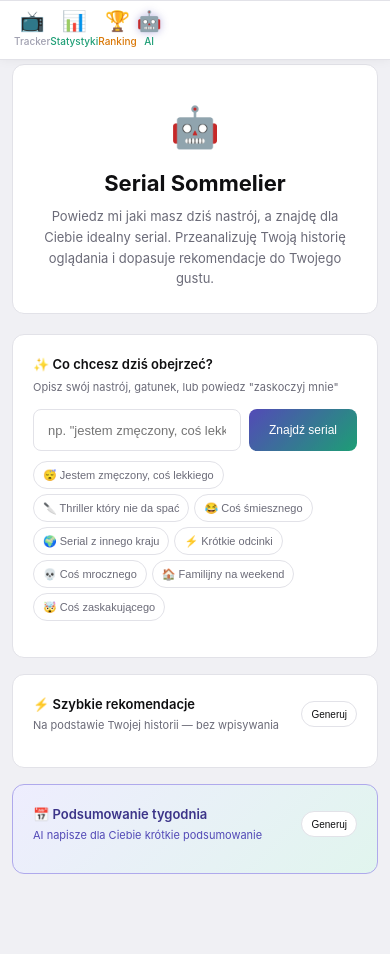
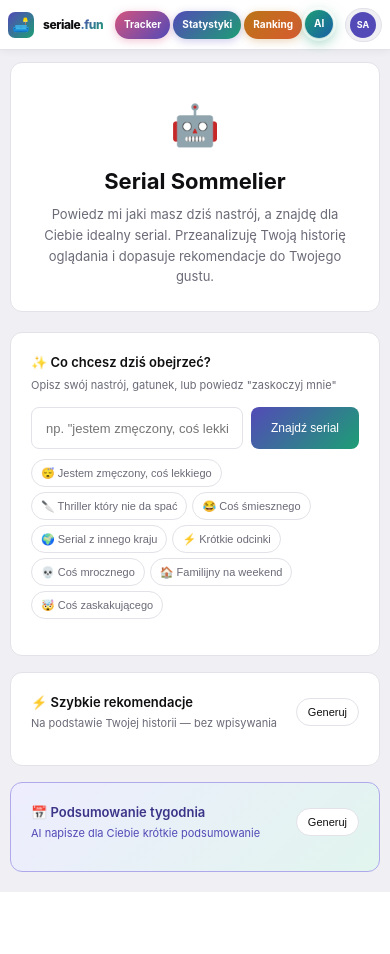
Before and after one commit to MarcinCeg/kanapowiec-v2, a Flask app: page /ai in a window 390 px wide. After the commit the page ends 892 px from the top, so only its background shows below. Run offline with Flask 3, Linux system fonts and the light colour scheme; the visitor is signed in with stand-in values (Sample User, id 1).

Commit message:
Update base.html

```diff
--- a/templates/base.html
+++ b/templates/base.html
@@ -13,41 +13,33 @@
   --blue:#2563eb;--orange:#d97706;--red:#dc2626;
   --purple:#534AB7;--teal:#1D9E75;
   --r8:8px;--r12:12px;
-  --nav-h:56px;--bot-h:60px;
+  --nav-h:56px;
 }
-body{background:var(--bg);color:var(--t);font-family:-apple-system,BlinkMacSystemFont,'Segoe UI',sans-serif;font-size:14px;line-height:1.5;min-height:100vh;padding-bottom:var(--bot-h)}
+body{background:var(--bg);color:var(--t);font-family:-apple-system,BlinkMacSystemFont,'Segoe UI',sans-serif;font-size:14px;line-height:1.5;min-height:100vh;padding-bottom:8px}
 
-/* ═══════════════════════════════════════════
-   TOP NAV
-══════════════════════════════════════════ */
-nav{background:var(--s);border-bottom:1px solid var(--border);padding:0 20px;height:var(--nav-h);display:flex;align-items:center;justify-content:space-between;position:sticky;top:0;z-index:200;box-shadow:0 1px 8px rgba(0,0,0,.06)}
-.logo{display:flex;align-items:center;gap:9px;text-decoration:none}
+/* TOP NAV */
+nav{background:var(--s);border-bottom:1px solid var(--border);padding:0 20px;height:var(--nav-h);display:flex;align-items:center;justify-content:space-between;gap:10px;position:sticky;top:0;z-index:200;box-shadow:0 1px 8px rgba(0,0,0,.06)}
+.logo{display:flex;align-items:center;gap:9px;text-decoration:none;flex-shrink:0}
 .logo-icon{width:34px;height:34px;background:linear-gradient(135deg,var(--purple),var(--teal));border-radius:10px;display:flex;align-items:center;justify-content:center;font-size:18px;flex-shrink:0}
 .logo-text{font-size:15px;font-weight:800;color:var(--t);letter-spacing:-.4px;line-height:1.1}
 .logo-sub{font-size:9px;color:var(--h);letter-spacing:.8px;text-transform:uppercase}
 
-/* Desktop nav tabs — floating pills z cieniem */
-.nav-center{display:flex;gap:4px;align-items:center}
-.nav-tab{height:30px;padding:0 14px;border-radius:15px;border:none;font-size:11px;font-weight:700;cursor:pointer;text-decoration:none;display:inline-flex;align-items:center;white-space:nowrap;transition:all .15s;color:#fff}
-.nav-tab:hover{opacity:.88;transform:translateY(-1px)}
+.nav-center{display:flex;gap:6px;align-items:center;flex:1;justify-content:center}
+.nav-tab{height:32px;padding:0 16px;border-radius:16px;border:none;font-size:12px;font-weight:700;cursor:pointer;text-decoration:none;display:inline-flex;align-items:center;white-space:nowrap;transition:all .18s;color:#fff;letter-spacing:.1px}
+.nav-tab:hover{transform:translateY(-1px);filter:brightness(1.08)}
 .nav-tab:active{transform:translateY(0)}
-/* Tracker — szary nieaktywny, czarny aktywny */
-.nav-tab.tracker-tab{background:#9b9ba8;color:#fff}
-.nav-tab.tracker-tab:hover{background:#6b6b78}
-.nav-tab.tracker-tab.active{background:#0f0f11;color:#fff;box-shadow:0 2px 10px rgba(0,0,0,.3)}
-/* Statystyki */
-.nav-tab.stats-tab{background:linear-gradient(135deg,var(--purple),var(--teal));color:#fff;box-shadow:0 2px 8px rgba(83,74,183,.3)}
-.nav-tab.stats-tab.active{box-shadow:0 2px 14px rgba(83,74,183,.5);transform:translateY(-1px)}
-/* Ranking */
-.nav-tab.ranking-tab{background:linear-gradient(135deg,#BA7517,#D85A30);color:#fff;box-shadow:0 2px 8px rgba(186,117,23,.3)}
-.nav-tab.ranking-tab.active{box-shadow:0 2px 14px rgba(186,117,23,.5);transform:translateY(-1px)}
-/* AI */
-.nav-tab.ai-tab{background:linear-gradient(135deg,#1D9E75,#185FA5);color:#fff;box-shadow:0 2px 8px rgba(29,158,117,.3)}
-.nav-tab.ai-tab.active{box-shadow:0 2px 14px rgba(29,158,117,.5);transform:translateY(-1px)}
+.nav-tab.active{outline:2px solid rgba(255,255,255,.5);outline-offset:1px;transform:translateY(-1px)}
 
-.nav-right{display:flex;align-items:center;gap:8px}
+.nav-tab.tracker-tab{background:linear-gradient(135deg,#D4537E,#534AB7);box-shadow:0 2px 8px rgba(212,83,126,.35)}
+.nav-tab.tracker-tab.active{box-shadow:0 4px 14px rgba(212,83,126,.5)}
+.nav-tab.stats-tab{background:linear-gradient(135deg,#534AB7,#1D9E75);box-shadow:0 2px 8px rgba(83,74,183,.3)}
+.nav-tab.stats-tab.active{box-shadow:0 4px 14px rgba(83,74,183,.5)}
+.nav-tab.ranking-tab{background:linear-gradient(135deg,#BA7517,#D85A30);box-shadow:0 2px 8px rgba(186,117,23,.3)}
+.nav-tab.ranking-tab.active{box-shadow:0 4px 14px rgba(186,117,23,.5)}
+.nav-tab.ai-tab{background:linear-gradient(135deg,#1D9E75,#185FA5);box-shadow:0 2px 8px rgba(29,158,117,.3)}
+.nav-tab.ai-tab.active{box-shadow:0 4px 14px rgba(29,158,117,.5)}
 
-/* User pill */
+.nav-right{display:flex;align-items:center;gap:8px;flex-shrink:0}
 .nav-user-pill{display:flex;align-items:center;gap:7px;background:var(--bg);border:1px solid var(--b);border-radius:20px;padding:4px 12px 4px 5px;cursor:pointer;transition:all .15s;text-decoration:none}
 .nav-user-pill:hover{border-color:var(--b2);background:#e8e8ee}
 .nav-avatar{width:26px;height:26px;border-radius:50%;display:flex;align-items:center;justify-content:center;font-size:10px;font-weight:700;color:#fff;flex-shrink:0}
@@ -57,48 +49,12 @@
 .badge-pro{font-size:8px;padding:1px 5px;border-radius:20px;background:linear-gradient(135deg,var(--purple),var(--teal));color:#fff;font-weight:700}
 .badge-free{font-size:8px;padding:1px 5px;border-radius:20px;background:#FEF3C7;color:#92400E;font-weight:700}
 
-/* Hamburger (mobile) */
-.hamburger{display:none;flex-direction:column;gap:4px;cursor:pointer;padding:6px;border-radius:8px;border:none;background:none}
-.hamburger span{width:20px;height:2px;background:var(--t);border-radius:2px;transition:all .2s}
-.hamburger.open span:nth-child(1){transform:rotate(45deg) translate(4px,4px)}
-.hamburger.open span:nth-child(2){opacity:0}
-.hamburger.open span:nth-child(3){transform:rotate(-45deg) translate(4px,-4px)}
-
-/* Mobile drawer menu */
-.mobile-drawer{position:fixed;top:var(--nav-h);left:0;right:0;background:var(--s);border-bottom:1px solid var(--border);z-index:199;padding:12px 16px;display:none;flex-direction:column;gap:6px;box-shadow:0 4px 20px rgba(0,0,0,.12)}
-.mobile-drawer.open{display:flex}
-.drawer-tab{height:44px;padding:0 14px;border-radius:12px;border:none;background:var(--bg);font-size:13px;font-weight:500;cursor:pointer;color:var(--t);text-decoration:none;display:flex;align-items:center;gap:10px;transition:all .15s}
-.drawer-tab:hover{background:#e8e8ee}
-.drawer-tab.active{background:var(--t);color:#fff}
-.drawer-tab.stats-tab{background:linear-gradient(135deg,var(--purple),var(--teal));color:#fff}
-.drawer-tab.ranking-tab{background:linear-gradient(135deg,#BA7517,#D85A30);color:#fff}
-.drawer-tab.ai-tab{background:linear-gradient(135deg,#1D9E75,#185FA5);color:#fff}
-.drawer-divider{height:1px;background:var(--border);margin:4px 0}
-
-/* ═══════════════════════════════════════════
-   BOTTOM NAV BAR (mobile)
-══════════════════════════════════════════ */
-.bottom-nav{display:none;position:fixed;bottom:0;left:0;right:0;height:var(--bot-h);background:var(--s);border-top:1px solid var(--border);z-index:200;box-shadow:0 -2px 12px rgba(0,0,0,.08)}
-.bottom-nav-inner{display:flex;align-items:center;height:100%}
-.bot-tab{flex:1;display:flex;flex-direction:column;align-items:center;justify-content:center;gap:3px;text-decoration:none;color:var(--h);border:none;background:none;cursor:pointer;font-size:10px;font-weight:500;padding:0;transition:color .15s;height:100%}
-.bot-tab .bot-ico{font-size:20px;line-height:1}
-.bot-tab.active{color:var(--purple)}
-.bot-tab.active .bot-ico{filter:drop-shadow(0 0 4px rgba(83,74,183,.4))}
-.bot-tab.bot-stats{color:var(--teal)}
-.bot-tab.bot-stats.active{color:var(--teal)}
-.bot-tab.bot-ranking{color:var(--orange)}
-.bot-tab.bot-ranking.active{color:var(--orange)}
-.bot-tab.bot-ai{color:#1D9E75}
-.bot-tab.bot-ai.active{color:#1D9E75}
-
-/* Buttons */
 .btn{display:inline-flex;align-items:center;gap:5px;height:32px;padding:0 14px;border-radius:20px;border:1px solid var(--border);background:var(--s);color:var(--t);font-size:12px;font-weight:500;cursor:pointer;text-decoration:none;transition:all .15s;white-space:nowrap}
 .btn:hover{border-color:var(--b2);background:var(--bg)}
 .btn-primary{background:linear-gradient(135deg,var(--purple),var(--teal));color:#fff;border:none}
 .btn-primary:hover{opacity:.9}
 .btn-sm{height:28px;padding:0 11px;font-size:11px;border-radius:20px}
 
-/* Flash */
 .flashes{padding:0 20px;margin-top:8px}
 .flash{padding:10px 14px;border-radius:var(--r8);margin-bottom:6px;font-size:13px;display:flex;align-items:center;gap:8px}
 .flash.error{background:#fef2f2;border:1px solid #fecaca;color:#991b1b}
@@ -107,9 +63,6 @@
 
 main{max-width:1100px;margin:0 auto;padding:16px 20px}
 
-/* ═══════════════════════════════════════════
-   SECTION BOX
-══════════════════════════════════════════ */
 .section-box{border:1px solid var(--border);border-radius:14px;overflow:hidden;background:var(--s);margin-bottom:14px;box-shadow:0 1px 4px rgba(0,0,0,.04)}
 .section-header{display:flex;align-items:center;justify-content:space-between;padding:11px 14px;border-bottom:1px solid var(--border)}
 .section-header-left{display:flex;align-items:center;gap:8px}
@@ -118,8 +71,6 @@
 .section-count{font-size:11px;background:var(--bg);border:1px solid var(--border);color:var(--m);border-radius:20px;padding:1px 8px;font-weight:600}
 .section-right{display:flex;align-items:center;gap:7px;font-size:11px;color:var(--h)}
 .section-body{padding:12px}
-
-/* Legacy sec-div */
 .sec-div{display:flex;align-items:center;justify-content:space-between;background:var(--bg);border-radius:var(--r8);padding:7px 12px;margin:16px 0 12px;border-left:3px solid var(--b2)}
 .sec-div-l{display:flex;align-items:center;gap:7px}
 .sec-div-title{font-size:13px;font-weight:600;color:var(--t)}
@@ -127,7 +78,6 @@
 .sec-div-r{display:flex;align-items:center;gap:7px;font-size:11px;color:var(--h)}
 .dot8{width:7px;height:7px;border-radius:50%;flex-shrink:0}
 
-/* LIMIT STRIP */
 .limit-strip{background:var(--s);border:1px solid var(--border);border-radius:12px;padding:10px 14px;margin-bottom:12px;display:flex;align-items:center;gap:14px;flex-wrap:wrap;box-shadow:0 1px 4px rgba(0,0,0,.04)}
 .limit-item{display:flex;align-items:center;gap:6px;font-size:11px;color:var(--m)}
 .lbar{width:56px;height:4px;background:var(--bg);border-radius:2px;overflow:hidden}
@@ -138,18 +88,15 @@
 .upgrade-hint{margin-left:auto;font-size:11px;color:var(--purple);font-weight:600;cursor:pointer;text-decoration:none;background:#EEEDFE;padding:3px 10px;border-radius:20px}
 .upgrade-hint:hover{background:#e0dffe}
 
-/* EMPTY */
 .empty{padding:28px;text-align:center;color:var(--h)}
 .empty-ico{font-size:28px;margin-bottom:8px}
 .empty p{font-size:12px}
 
-/* CARD GRIDS */
 .wgrid{display:grid;grid-template-columns:repeat(auto-fill,minmax(130px,1fr));gap:10px}
 .kgrid{display:grid;grid-template-columns:repeat(auto-fill,minmax(155px,1fr));gap:10px}
 .ogrid{display:grid;grid-template-columns:repeat(auto-fill,minmax(145px,1fr));gap:10px}
 .obgrid{display:grid;grid-template-columns:repeat(auto-fill,minmax(115px,1fr));gap:8px}
 
-/* WATCHING CARD */
 .wcard{background:var(--s);border:1px solid var(--border);border-radius:var(--r12);overflow:hidden;position:relative;transition:border-color .15s,box-shadow .15s}
 .wcard:hover{border-color:var(--b2);box-shadow:0 2px 10px rgba(0,0,0,.07)}
 .wcard.new-today{border-color:var(--gbd);background:var(--gbg)}
@@ -176,7 +123,6 @@
 .wdel{position:absolute;top:6px;right:6px;background:rgba(255,255,255,.85);border:none;color:var(--m);width:20px;height:20px;border-radius:50%;cursor:pointer;font-size:13px;line-height:1;display:flex;align-items:center;justify-content:center;transition:color .15s;backdrop-filter:blur(4px)}
 .wdel:hover{color:var(--red);background:#fff}
 
-/* KANDYDAT CARD */
 .kcard{background:var(--s);border:1px solid var(--border);border-radius:var(--r12);overflow:hidden;position:relative;transition:all .15s}
 .kcard:hover{border-color:var(--b2);box-shadow:0 2px 10px rgba(0,0,0,.07)}
 .kimg{width:100%;aspect-ratio:2/3;background:var(--bg);display:flex;align-items:center;justify-content:center;font-size:28px;overflow:hidden}
@@ -193,7 +139,6 @@
 .kpromote{position:absolute;bottom:0;left:0;right:0;background:var(--t);border:none;color:#fff;padding:7px;font-size:11px;font-weight:500;cursor:pointer;text-align:center;transition:background .15s}
 .kpromote:hover{background:#2a2a2a}
 
-/* ODKRYJ CARD */
 .ocard{background:var(--s);border:1px solid var(--border);border-radius:var(--r12);overflow:hidden;position:relative;transition:all .15s}
 .ocard:hover{border-color:var(--b2);box-shadow:0 2px 10px rgba(0,0,0,.07)}
 .oimg{width:100%;aspect-ratio:2/3;background:var(--bg);display:flex;align-items:center;justify-content:center;font-size:26px;overflow:hidden}
@@ -214,7 +159,6 @@
 .flag-btn:hover{background:var(--blue);color:#fff}
 .flag-btn.flagged{background:#f0fdf4;color:var(--green);pointer-events:none}
 
-/* OBEJRZANE CARD */
 .obcard{background:var(--s);border:1px solid var(--border);border-radius:var(--r12);overflow:hidden;position:relative;opacity:.75;transition:all .15s}
 .obcard:hover{opacity:1;border-color:var(--b2)}
 .obimg{width:100%;aspect-ratio:2/3;background:var(--bg);display:flex;align-items:center;justify-content:center;font-size:22px;overflow:hidden}
@@ -227,7 +171,6 @@
 .ob-del{position:absolute;top:4px;right:4px;background:rgba(255,255,255,.85);border:none;color:var(--h);width:17px;height:17px;border-radius:50%;cursor:pointer;font-size:10px;display:flex;align-items:center;justify-content:center}
 .ob-del:hover{color:var(--red)}
 
-/* FILTRY */
 .filt-row{display:flex;align-items:center;gap:5px;flex-wrap:wrap}
 .filt-label{font-size:11px;color:var(--h);white-space:nowrap;font-weight:600;background:var(--bg);padding:2px 8px;border-radius:20px}
 .filt-sep{width:1px;height:16px;background:var(--b2);flex-shrink:0;margin:0 2px}
@@ -237,7 +180,6 @@
 .fpill-genre-on{background:#EEEDFE;color:#3C3489;border-color:#AFA9EC}
 .fpill-country-on{background:#E1F5EE;color:#085041;border-color:#5DCAA5}
 
-/* ACCORDION FILTRY */
 .filter-accordion{background:var(--bg);border:1px solid var(--b);border-radius:10px;overflow:hidden;margin-bottom:8px}
 .filter-acc-header{display:flex;align-items:center;justify-content:space-between;padding:8px 12px;cursor:pointer;user-select:none;transition:background .15s}
 .filter-acc-header:hover{background:#e8e8ee}
@@ -254,7 +196,6 @@
 .filter-acc-body{padding:10px 12px;border-top:1px solid var(--b);display:none}
 .filter-acc-body.open{display:block}
 
-/* POPUP */
 .card-popup{position:fixed;z-index:9999;width:300px;background:#fff;border-radius:16px;box-shadow:0 8px 40px rgba(0,0,0,.18);border:1px solid var(--b);pointer-events:none;opacity:0;transform:translateY(6px) scale(.98);transition:opacity .18s,transform .18s;overflow:hidden}
 .card-popup.visible{opacity:1;transform:translateY(0) scale(1);pointer-events:auto}
 .popup-header{display:flex;gap:12px;padding:14px 14px 10px}
@@ -288,7 +229,6 @@
 .actor-popup-close:hover{color:var(--red)}
 .actor-popup-known{font-size:10px;color:var(--h);margin-top:6px;line-height:1.4}
 
-/* AUTOCOMPLETE */
 .add-row{display:flex;gap:7px;margin-bottom:10px;position:relative}
 .add-inp{flex:1;height:38px;padding:0 13px;border:1px solid var(--border);border-radius:var(--r8);background:var(--s);color:var(--t);font-size:13px;outline:none;transition:border-color .15s}
 .add-inp:focus{border-color:#888}
@@ -299,7 +239,6 @@
 .ac-item:last-child{border:none}
 .ac-item:hover{background:var(--bg)}
 
-/* PLATFORMY */
 .pgrid{display:grid;grid-template-columns:repeat(auto-fill,minmax(110px,1fr));gap:8px;margin-bottom:12px}
 .ps{background:var(--s);border:1.5px solid var(--border);border-radius:var(--r12);padding:10px 8px;display:flex;flex-direction:column;align-items:center;gap:5px;cursor:pointer;transition:all .15s}
 .ps:hover{border-color:var(--b2)}
@@ -308,7 +247,6 @@
 .psname{font-size:10px;font-weight:500;color:var(--m)}
 .ps.on .psname{color:var(--t);font-weight:600}
 
-/* LOGIN PROMPT POPUP */
 .login-prompt-overlay{display:none;position:fixed;inset:0;background:rgba(0,0,0,.5);z-index:9500;align-items:flex-end;justify-content:center;padding-bottom:0}
 .login-prompt-overlay.show{display:flex}
 .login-prompt-box{background:var(--s);border-radius:20px 20px 0 0;padding:28px 24px 40px;width:100%;max-width:480px;box-shadow:0 -4px 40px rgba(0,0,0,.2);animation:slideUp .35s ease}
@@ -322,21 +260,22 @@
 .login-prompt-skip{text-align:center;margin-top:12px;font-size:11px;color:var(--h);cursor:pointer}
 .login-prompt-skip:hover{color:var(--t)}
 
-/* ═══════════════════════════════════════════
-   RESPONSIVE
-══════════════════════════════════════════ */
+/* ═══════════════════════════════════════
+   MOBILE
+═══════════════════════════════════════ */
 @media(max-width:640px){
-  body{padding-bottom:calc(var(--bot-h) + 8px)}
-  nav{padding:0 14px;height:52px}
-  main{padding:12px 12px}
+  :root{--nav-h:50px}
+  nav{padding:0 8px;gap:4px}
+  main{padding:12px 10px}
   .logo-sub{display:none}
-  .nav-center{display:none}
-  .hamburger{display:none}
-  .bottom-nav{display:flex}
-  .nav-user-pill{padding:3px 8px 3px 5px}
-  .nav-user-pill .nav-user-info{display:none}
-  .nav-avatar{width:24px;height:24px;font-size:9px}
-  .btn-sm{height:26px;padding:0 9px;font-size:10px}
+  .logo-text{font-size:12px}
+  .logo-icon{width:26px;height:26px;font-size:14px;border-radius:7px}
+  .nav-center{gap:3px}
+  .nav-tab{height:28px;padding:0 9px;font-size:10px;border-radius:14px;letter-spacing:0}
+  .nav-user-pill{padding:3px 5px 3px 4px}
+  .nav-user-info{display:none}
+  .nav-avatar{width:26px;height:26px;font-size:9px}
+  .nav-right .btn-sm{height:26px;padding:0 8px;font-size:10px}
   .wgrid{grid-template-columns:repeat(auto-fill,minmax(110px,1fr));gap:8px}
   .kgrid{grid-template-columns:repeat(auto-fill,minmax(140px,1fr));gap:8px}
   .ogrid{grid-template-columns:repeat(auto-fill,minmax(130px,1fr));gap:8px}
@@ -345,14 +284,16 @@
   .fpill{height:28px;font-size:11px;padding:0 9px}
   .limit-strip{gap:10px}
   .lbar{width:40px}
-  .login-prompt-box{border-radius:20px 20px 0 0}
+}
+@media(max-width:360px){
+  .nav-tab{height:24px;padding:0 6px;font-size:9px}
+  .logo-text{display:none}
 }
 </style>
 {% block extra_css %}{% endblock %}
 </head>
 <body>
 
-{# ── TOP NAV ── #}
 <nav>
   <a href="/" class="logo">
     <div class="logo-icon">🛋️</div>
@@ -385,45 +326,6 @@
     <a href="/auth/login" class="btn btn-sm">Zaloguj</a>
     <a href="/auth/register" class="btn btn-sm btn-primary">Rejestracja</a>
     {% endif %}
-    <button class="hamburger" id="hamburgerBtn" onclick="toggleDrawer()"><span></span><span></span><span></span></button>
-  </div>
-
-  {# Mobile drawer #}
-  <div class="mobile-drawer" id="mobileDrawer">
-    <a href="/app" class="drawer-tab {% if request.endpoint == 'main.index' %}active{% endif %}" onclick="closeDrawer()">📺 Tracker</a>
-    <a href="/stats" class="drawer-tab stats-tab" onclick="closeDrawer()">📊 Statystyki</a>
-    <a href="/ranking" class="drawer-tab ranking-tab" onclick="closeDrawer()">🏆 Ranking</a>
-    <a href="/ai" class="drawer-tab ai-tab" onclick="closeDrawer()">🤖 AI</a>
-    <div class="drawer-divider"></div>
-    {% if current_user.is_authenticated %}
-    <a href="/settings" class="drawer-tab" onclick="closeDrawer()">⚙️ Ustawienia</a>
-    <a href="/auth/logout" class="drawer-tab" onclick="closeDrawer()">🚪 Wyloguj</a>
-    {% else %}
-    <a href="/auth/login" class="drawer-tab" onclick="closeDrawer()">🔑 Zaloguj się</a>
-    <a href="/auth/register" class="drawer-tab btn-primary" style="background:linear-gradient(135deg,var(--purple),var(--teal));color:#fff" onclick="closeDrawer()">🚀 Zarejestruj się</a>
-    {% endif %}
-  </div>
-</nav>
-
-{# ── BOTTOM NAV (mobile, tylko zalogowani) ── #}
-<nav class="bottom-nav">
-  <div class="bottom-nav-inner">
-    <a href="/app" class="bot-tab {% if request.endpoint == 'main.index' %}active{% endif %}">
-      <span class="bot-ico">📺</span>
-      <span>Tracker</span>
-    </a>
-    <a href="/stats" class="bot-tab bot-stats {% if request.endpoint == 'main.stats' %}active{% endif %}">
-      <span class="bot-ico">📊</span>
-      <span>Statystyki</span>
-    </a>
-    <a href="/ranking" class="bot-tab bot-ranking {% if request.endpoint == 'main.ranking' %}active{% endif %}">
-      <span class="bot-ico">🏆</span>
-      <span>Ranking</span>
-    </a>
-    <a href="/ai" class="bot-tab bot-ai {% if request.endpoint == 'main.ai_page' %}active{% endif %}">
-      <span class="bot-ico">🤖</span>
-      <span>AI</span>
-    </a>
   </div>
 </nav>
 
@@ -439,14 +341,12 @@
 
 {% block content %}{% endblock %}
 
-{# POPUPY #}
 <div class="card-popup" id="cardPopup"><div id="popupInner"></div></div>
 <div class="actor-popup" id="actorPopup">
   <button class="actor-popup-close" onclick="closeActorPopup()">×</button>
   <div id="actorPopupInner"></div>
 </div>
 
-{# ── LOGIN PROMPT (dla niezalogowanych, po 3 min) ── #}
 {% if not current_user.is_authenticated %}
 <div class="login-prompt-overlay" id="loginPrompt">
   <div class="login-prompt-box">
@@ -466,9 +366,7 @@
 </div>
 <script>
   if(!sessionStorage.getItem('loginPromptDismissed')){
-    setTimeout(()=>{
-      document.getElementById('loginPrompt').classList.add('show');
-    }, 3 * 60 * 1000);
+    setTimeout(()=>{ document.getElementById('loginPrompt').classList.add('show'); }, 3*60*1000);
   }
   function dismissLoginPrompt(){
     document.getElementById('loginPrompt').classList.remove('show');
@@ -481,19 +379,8 @@
 {% endif %}
 
 <script>
-function toggleDrawer(){
-  const d=document.getElementById('mobileDrawer');
-  const b=document.getElementById('hamburgerBtn');
-  d.classList.toggle('open');
-  b.classList.toggle('open');
-}
-function closeDrawer(){
-  document.getElementById('mobileDrawer')?.classList.remove('open');
-  document.getElementById('hamburgerBtn')?.classList.remove('open');
-}
-document.addEventListener('click',e=>{
-  if(!e.target.closest('#mobileDrawer')&&!e.target.closest('#hamburgerBtn'))closeDrawer();
-});
+function toggleDrawer(){}
+function closeDrawer(){}
 </script>
 
 {% block scripts %}{% endblock %}
```
